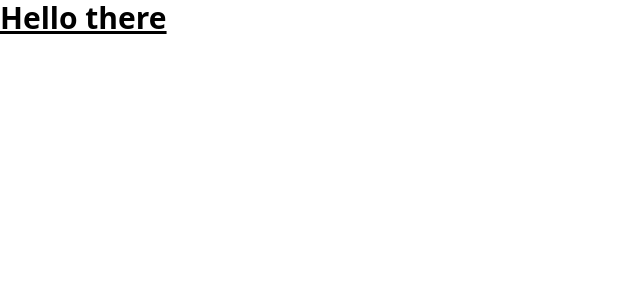
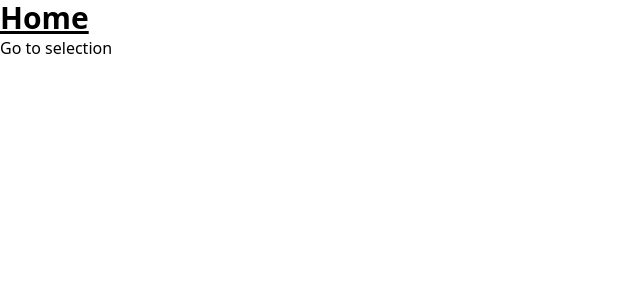
Before and after one commit to scottjoe1996/artist-app, a React (Vite) app: page / in a window 1280 px wide. Shown: the top 300 px of the page, without its empty margins (0-640 px from the left). Built offline with nearby package versions, Linux system fonts and the light colour scheme.

Commit message:
created simple routing for home and selection page

```diff
--- a/src/main.tsx
+++ b/src/main.tsx
@@ -1,13 +1,17 @@
 import { StrictMode } from "react";
 import { createRoot } from "react-dom/client";
-import { BrowserRouter } from "react-router";
+import { BrowserRouter, Route, Routes } from "react-router";
 
-import App from "./app.tsx";
+import Home from "./pages/home";
+import Selection from "./pages/selection";
 
 createRoot(document.getElementById("root")!).render(
   <StrictMode>
     <BrowserRouter>
-      <App />
+      <Routes>
+        <Route index element={<Home />} />
+        <Route path="selection" element={<Selection />} />
+      </Routes>
     </BrowserRouter>
   </StrictMode>
 );
--- /dev/null
+++ b/src/pages/home.tsx
@@ -0,0 +1,15 @@
+import React from "react";
+import { NavLink } from "react-router";
+
+const Home: React.FC = () => {
+  return (
+    <>
+      <h1 className="text-3xl font-bold underline">Home</h1>
+      <NavLink to="/selection" end>
+        Go to selection
+      </NavLink>
+    </>
+  );
+};
+
+export default Home;
--- /dev/null
+++ b/src/pages/selection.tsx
@@ -0,0 +1,7 @@
+import React from "react";
+
+const Selection: React.FC = () => {
+  return <h1 className="text-3xl font-bold underline">Selection</h1>;
+};
+
+export default Selection;
```
